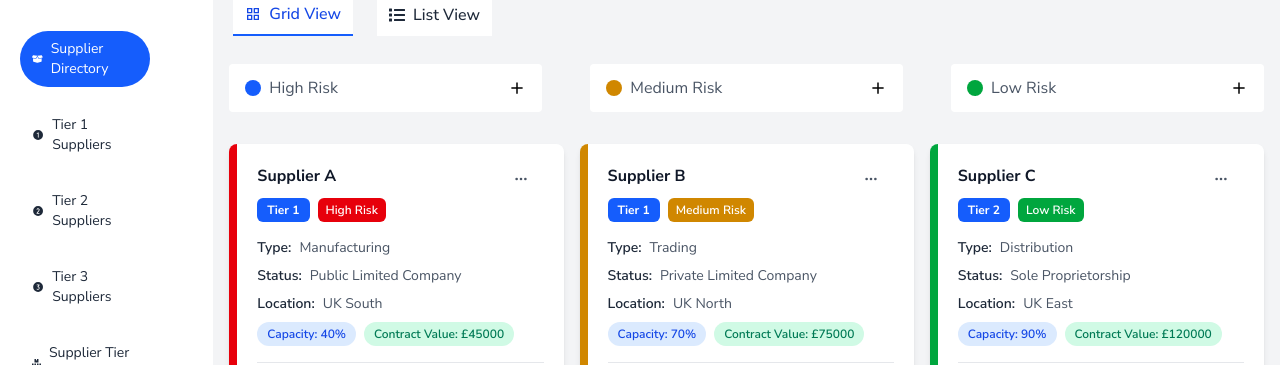
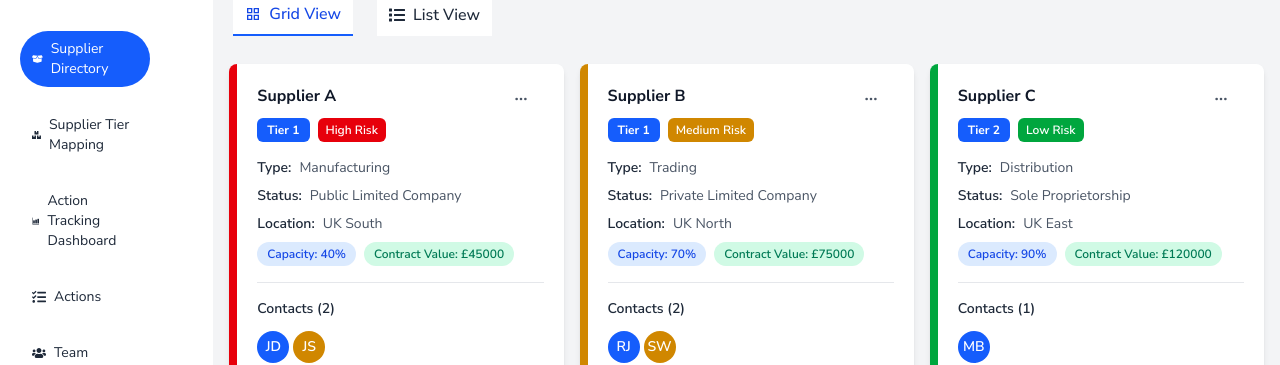
Before and after one commit to zunairah-khan/supplier-intelligence-tool, a React (Vite) app in the folder client/: page /suppliers in a window 1280 px wide. Shown: the part 153-518 px from the top of the page. Built offline with nearby package versions, Linux system fonts and the light colour scheme.

Commit message:
removed tier specific supplier pages and high/medium/low column filters in supplier page

```diff
--- a/client/src/App.jsx
+++ b/client/src/App.jsx
@@ -123,10 +123,7 @@ function App() {
           <Route path="/completed/:status" element={<Tasks />} />
           <Route path="/in-progress/:status" element={<Tasks />} />
           <Route path="/todo/:status" element={<Tasks />} />
-          {/*dynamic supplier routes using status parameter*/}
-            <Route path="/tier1/:tier" element={<Suppliers />} />
-            <Route path="/tier2/:tier" element={<Suppliers />} />
-             <Route path="/tier3/:tier" element={<Suppliers />} />
+
           <Route path="/team" element={<Users />} />
           <Route path="/trashed" element={<Trash />} />
           {/*dynamic route using taskid parameter*/}
--- a/client/src/components/Sidebar.jsx
+++ b/client/src/components/Sidebar.jsx
@@ -27,20 +27,6 @@ const linkData = [
     label: "Supplier Directory",
     link: "suppliers",
     icon: <FaBoxOpen />,
-  },
-  {
-    label: "Tier 1 Suppliers",
-    link: "tier1/1",
-    icon: <PiNumberCircleOneFill />,
-  },
-  {    label: "Tier 2 Suppliers",
-    link: "tier2/2",
-    icon: <PiNumberCircleTwoFill />,
-  },
-  {
-    label: "Tier 3 Suppliers",
-    link: "tier3/3",
-    icon: <PiNumberCircleThreeFill />,
   },
   {
     label: "Supplier Tier Mapping",
--- a/client/src/pages/Suppliers.jsx
+++ b/client/src/pages/Suppliers.jsx
@@ -28,7 +28,7 @@ const Suppliers = () => {
   const [selected, setSelected] = useState(0);
   const [open, setOpen] = useState(false);
   const [loading, setLoading] = useState(false);
-  const tier = params?.tier || "";
+
 
   return loading ? (
     <div className="py-10">
@@ -37,31 +37,20 @@ const Suppliers = () => {
   ) : (
     <div className="w-full">
       <div className="flex items-center justify-between mb-4">
-        <Title title={tier ? ` Tier ${tier} Suppliers` : "Suppliers"} />
-
-        {/*render create task button when no status*/}
-        {!tier && (
+        <Title title={"Suppliers"} />
           <Button
             onClick={()=> setOpen(true)}
             label="Add Supplier"
             icon={<IoMdAdd className="text-lg" />}
             className="flex flex-row-reverse gap-1 items-center bg-blue-600 text-white rounded-md py-2 2xl:py-2.5"
           />
-        )}
       </div>
       {/*Tabs for grid and list view*/}
       <div>
         <Tabs tabs={TABS} setSelected={setSelected}>
-          {!tier && (
-            <div className="w-full flex justify-between gap-4 md:gap-x-12 py-4">
-              <TaskTitle label="High Risk" className={SUPPLIER_TYPE.highRisk} />
-              <TaskTitle
-                label="Medium Risk"
-                className={SUPPLIER_TYPE.mediumRisk}
-              />
-              <TaskTitle label="Low Risk" className={SUPPLIER_TYPE.lowRisk} />
-            </div>
-          )}
+
+
+
           {selected === 0 ? (
             <GridView suppliers={suppliers} />
           ) : (
```
